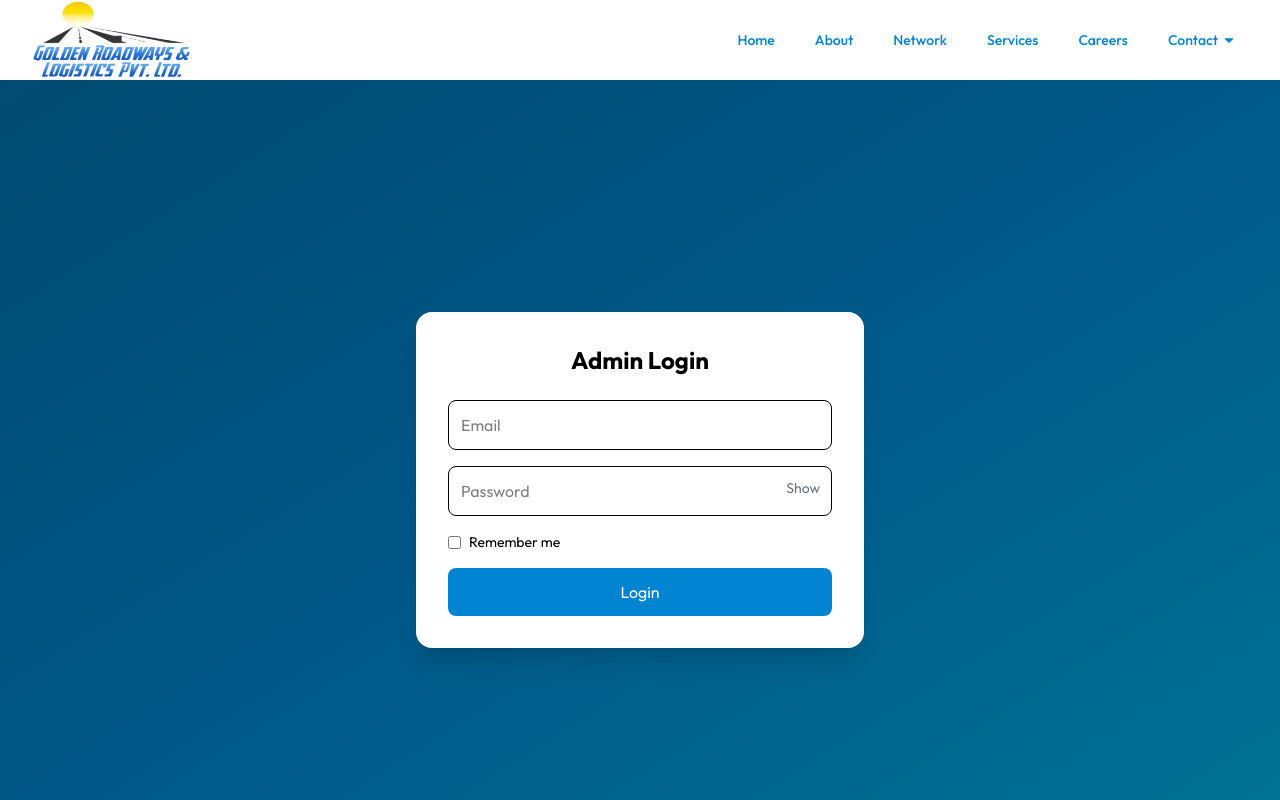
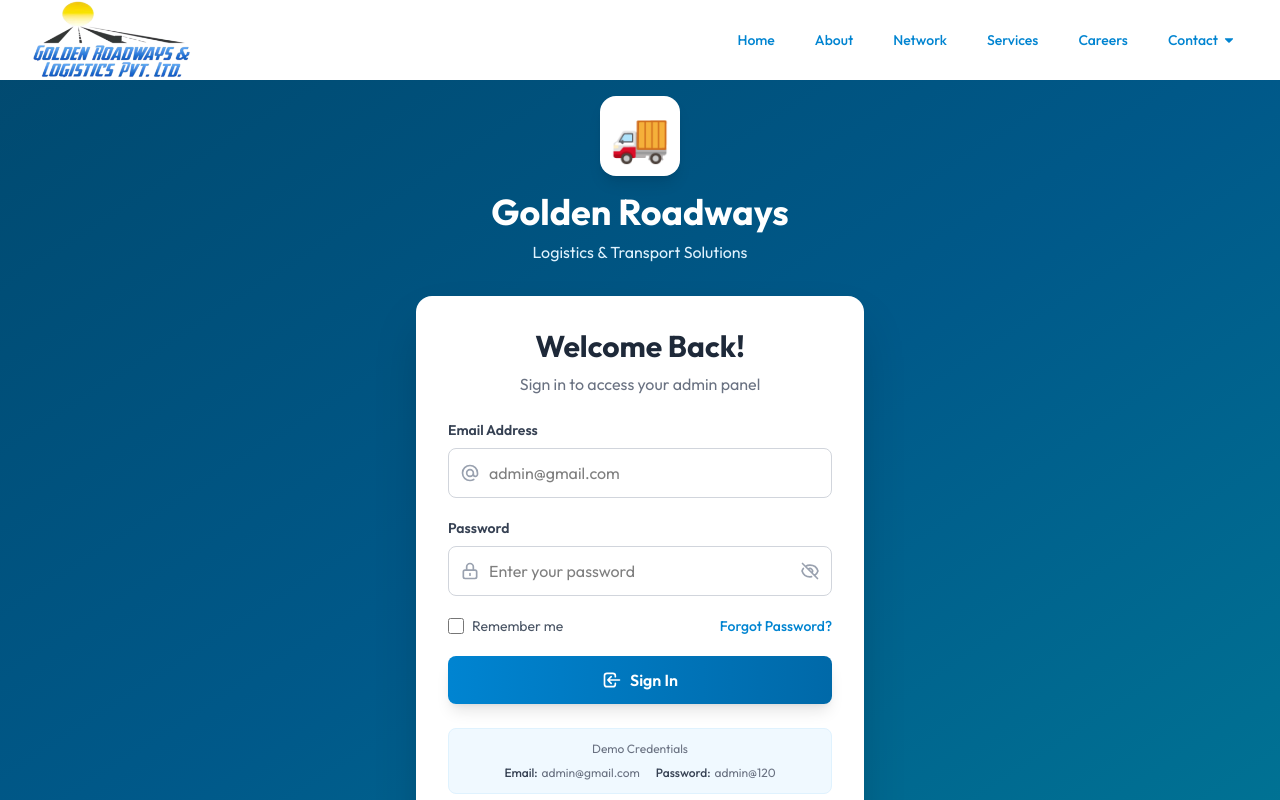
Before and after one commit to rajat804/roadways-frontend, a React (Vite) app: page /login in a window 1280 px wide. Shown: the top 800 px of the page. Built offline with nearby package versions, Linux system fonts and the light colour scheme; a web font is replaced by a local one.

Commit message:
login change

```diff
--- a/src/auth/Login.jsx
+++ b/src/auth/Login.jsx
@@ -1,63 +1,54 @@
-import React, { useState } from "react";
-import { useNavigate } from "react-router-dom";
-import axios from "axios";
+import React, { useState } from 'react';
+import { useNavigate } from 'react-router-dom';
+import axios from 'axios';
 
 const Login = () => {
   const navigate = useNavigate();
+  const [email, setEmail] = useState('');
+  const [password, setPassword] = useState('');
+  const [showPassword, setShowPassword] = useState(false);
+  const [rememberMe, setRememberMe] = useState(false);
+  const [loading, setLoading] = useState(false);
+  const [error, setError] = useState('');
 
-  const [email, setEmail] = useState("");
-  const [password, setPassword] = useState("");
-  const [rememberMe, setRememberMe] = useState(false);
-  const [showPassword, setShowPassword] = useState(false);
-  const [loading, setLoading] = useState(false);
-  const [error, setError] = useState("");
-
-  const BACKEND_URL =
-    import.meta.env.VITE_BACKEND_URI || "http://localhost:4000";
+  const BACKEND_URL = import.meta.env.VITE_BACKEND_URI;
+  const API_URL = `${BACKEND_URL}/api/auth`;
 
   const handleSubmit = async (e) => {
     e.preventDefault();
+    setLoading(true);
+    setError('');
 
     if (!email || !password) {
-      setError("Please enter email and password");
+      setError('Please enter both email and password');
+      setLoading(false);
       return;
     }
 
     try {
-      setLoading(true);
-      setError("");
-
-      const res = await axios.post(
-        `${BACKEND_URL}/api/auth/login`,
-        {
+      const response = await axios.post(`${API_URL}/login`, {
         email,
         password,
-          rememberMe,
+        rememberMe
+      }, {
+        headers: {
+          'Content-Type': 'application/json'
         },
-        {
-          withCredentials: true,
-          headers: {
-            "Content-Type": "application/json",
-          },
-        }
-      );
+        withCredentials: true
+      });
 
-      if (res.data.success) {
-        localStorage.setItem("adminEmail", email);
-
-        if (res.data.data?.token) {
-          localStorage.setItem("adminToken", res.data.data.token);
-        }
-
-        navigate("/admin/dashboard");
+      if (response.data.success) {
+        localStorage.setItem('adminToken', response.data.data.token);
+        localStorage.setItem('adminEmail', email);
+        navigate('/admin/dashboard');
       }
     } catch (err) {
-      console.error(err);
-
       if (err.response) {
-        setError(err.response.data.message || "Invalid login credentials");
+        setError(err.response.data.message || 'Login failed. Please try again.');
+      } else if (err.request) {
+        setError('Cannot connect to server. Please check if backend is running on port 4000');
       } else {
-        setError("Server connection failed");
+        setError('An error occurred. Please try again.');
       }
     } finally {
       setLoading(false);
@@ -66,64 +57,165 @@
 
   return (
     <div className="min-h-screen bg-gradient-to-br from-sky-900 via-sky-800 to-cyan-700 flex items-center justify-center p-4">
-      <div className="bg-white rounded-2xl shadow-xl p-8 w-full max-w-md">
+      <div className="w-full max-w-md">
+        <div className="text-center mb-8">
+          <div className="inline-flex items-center justify-center w-20 h-20 bg-white rounded-2xl shadow-lg mb-4">
+            <span className="text-5xl">🚚</span>
+          </div>
+          <h1 className="text-3xl md:text-4xl font-bold text-white mb-2">
+            Golden Roadways
+          </h1>
+          <p className="text-sky-100 text-sm md:text-base">
+            Logistics & Transport Solutions
+          </p>
+        </div>
 
-        <h2 className="text-2xl font-bold text-center mb-6">
-          Admin Login
-        </h2>
+        <div className="bg-white rounded-2xl shadow-2xl p-6 md:p-8">
+          <div className="text-center mb-6">
+            <h2 className="text-2xl md:text-3xl font-bold text-gray-800">Welcome Back!</h2>
+            <p className="text-gray-500 text-sm md:text-base mt-2">
+              Sign in to access your admin panel
+            </p>
+          </div>
 
           {error && (
-          <div className="bg-red-100 text-red-600 p-2 rounded mb-4 text-sm">
-            {error}
+            <div className="mb-4 p-3 bg-red-50 border border-red-200 rounded-lg">
+              <div className="flex items-center gap-2">
+                <span className="text-red-500">⚠️</span>
+                <p className="text-red-600 text-sm">{error}</p>
+              </div>
             </div>
           )}
 
-        <form onSubmit={handleSubmit} className="space-y-4">
-
+          <form onSubmit={handleSubmit} className="space-y-5">
+            <div>
+              <label className="block text-gray-700 text-sm font-semibold mb-2">
+                Email Address
+              </label>
+              <div className="relative">
+                <div className="absolute inset-y-0 left-0 pl-3 flex items-center pointer-events-none">
+                  <svg className="w-5 h-5 text-gray-400" fill="none" stroke="currentColor" viewBox="0 0 24 24">
+                    <path strokeLinecap="round" strokeLinejoin="round" strokeWidth={2} d="M16 12a4 4 0 10-8 0 4 4 0 008 0zm0 0v1.5a2.5 2.5 0 005 0V12a9 9 0 10-9 9m4.5-1.206a8.959 8.959 0 01-4.5 1.207" />
+                  </svg>
+                </div>
                 <input
                   type="email"
-            placeholder="Email"
-            className="w-full border p-3 rounded-lg"
                   value={email}
                   onChange={(e) => setEmail(e.target.value)}
+                  placeholder="admin@gmail.com"
+                  className="w-full pl-10 pr-3 py-3 border border-gray-300 rounded-lg focus:outline-none focus:ring-2 focus:ring-sky-500 focus:border-transparent transition-all"
+                  disabled={loading}
+                  required
                 />
+              </div>
+            </div>
 
+            <div>
+              <label className="block text-gray-700 text-sm font-semibold mb-2">
+                Password
+              </label>
               <div className="relative">
+                <div className="absolute inset-y-0 left-0 pl-3 flex items-center pointer-events-none">
+                  <svg className="w-5 h-5 text-gray-400" fill="none" stroke="currentColor" viewBox="0 0 24 24">
+                    <path strokeLinecap="round" strokeLinejoin="round" strokeWidth={2} d="M12 15v2m-6 4h12a2 2 0 002-2v-6a2 2 0 00-2-2H6a2 2 0 00-2 2v6a2 2 0 002 2zm10-10V7a4 4 0 00-8 0v4h8z" />
+                  </svg>
+                </div>
                 <input
                   type={showPassword ? "text" : "password"}
-              placeholder="Password"
-              className="w-full border p-3 rounded-lg"
                   value={password}
                   onChange={(e) => setPassword(e.target.value)}
+                  placeholder="Enter your password"
+                  className="w-full pl-10 pr-12 py-3 border border-gray-300 rounded-lg focus:outline-none focus:ring-2 focus:ring-sky-500 focus:border-transparent transition-all"
+                  disabled={loading}
+                  required
                 />
-
                 <button
                   type="button"
-              className="absolute right-3 top-3 text-sm text-gray-500"
                   onClick={() => setShowPassword(!showPassword)}
+                  className="absolute inset-y-0 right-0 pr-3 flex items-center"
                 >
-              {showPassword ? "Hide" : "Show"}
+                  {showPassword ? (
+                    <svg className="w-5 h-5 text-gray-400 hover:text-gray-600" fill="none" stroke="currentColor" viewBox="0 0 24 24">
+                      <path strokeLinecap="round" strokeLinejoin="round" strokeWidth={2} d="M15 12a3 3 0 11-6 0 3 3 0 016 0z" />
+                      <path strokeLinecap="round" strokeLinejoin="round" strokeWidth={2} d="M2.458 12C3.732 7.943 7.523 5 12 5c4.478 0 8.268 2.943 9.542 7-1.274 4.057-5.064 7-9.542 7-4.477 0-8.268-2.943-9.542-7z" />
+                    </svg>
+                  ) : (
+                    <svg className="w-5 h-5 text-gray-400 hover:text-gray-600" fill="none" stroke="currentColor" viewBox="0 0 24 24">
+                      <path strokeLinecap="round" strokeLinejoin="round" strokeWidth={2} d="M13.875 18.825A10.05 10.05 0 0112 19c-4.478 0-8.268-2.943-9.543-7a9.97 9.97 0 011.563-3.029m5.858.908a3 3 0 114.243 4.243M9.878 9.878l4.242 4.242M9.88 9.88l-3.29-3.29m7.532 7.532l3.29 3.29M3 3l3.59 3.59m0 0A9.953 9.953 0 0112 5c4.478 0 8.268 2.943 9.543 7a10.025 10.025 0 01-4.132 5.411m0 0L21 21" />
+                    </svg>
+                  )}
                 </button>
               </div>
+            </div>
 
-          <label className="flex items-center gap-2 text-sm">
+            <div className="flex items-center justify-between">
+              <label className="flex items-center gap-2 cursor-pointer">
                 <input
                   type="checkbox"
                   checked={rememberMe}
                   onChange={(e) => setRememberMe(e.target.checked)}
+                  className="w-4 h-4 text-sky-600 border-gray-300 rounded focus:ring-sky-500"
+                  disabled={loading}
                 />
-            Remember me
+                <span className="text-sm text-gray-600">Remember me</span>
               </label>
+              <button
+                type="button"
+                className="text-sm text-sky-600 hover:text-sky-700 font-medium transition-colors"
+              >
+                Forgot Password?
+              </button>
+            </div>
 
             <button
               type="submit"
               disabled={loading}
-            className="w-full bg-sky-600 hover:bg-sky-700 text-white py-3 rounded-lg"
+              className={`w-full py-3 bg-gradient-to-r from-sky-600 to-sky-700 text-white rounded-lg font-semibold hover:from-sky-700 hover:to-sky-800 transition-all duration-300 shadow-lg hover:shadow-xl flex items-center justify-center gap-2 ${
+                loading ? 'opacity-70 cursor-not-allowed' : ''
+              }`}
             >
-            {loading ? "Logging in..." : "Login"}
+              {loading ? (
+                <>
+                  <svg className="animate-spin h-5 w-5 text-white" xmlns="http://www.w3.org/2000/svg" fill="none" viewBox="0 0 24 24">
+                    <circle className="opacity-25" cx="12" cy="12" r="10" stroke="currentColor" strokeWidth="4"></circle>
+                    <path className="opacity-75" fill="currentColor" d="M4 12a8 8 0 018-8V0C5.373 0 0 5.373 0 12h4zm2 5.291A7.962 7.962 0 014 12H0c0 3.042 1.135 5.824 3 7.938l3-2.647z"></path>
+                  </svg>
+                  Logging in...
+                </>
+              ) : (
+                <>
+                  <svg className="w-5 h-5" fill="none" stroke="currentColor" viewBox="0 0 24 24">
+                    <path strokeLinecap="round" strokeLinejoin="round" strokeWidth={2} d="M11 16l-4-4m0 0l4-4m-4 4h14m-5 4v1a3 3 0 01-3 3H6a3 3 0 01-3-3V7a3 3 0 013-3h7a3 3 0 013 3v1" />
+                  </svg>
+                  Sign In
+                </>
+              )}
             </button>
           </form>
 
+          <div className="mt-6 p-3 bg-sky-50 rounded-lg border border-sky-100">
+            <p className="text-xs text-gray-500 text-center mb-2">Demo Credentials</p>
+            <div className="flex justify-center gap-4 text-xs">
+              <div className="flex items-center gap-1">
+                <span className="font-medium text-gray-700">Email:</span>
+                <span className="text-gray-500">admin@gmail.com</span>
+              </div>
+              <div className="flex items-center gap-1">
+                <span className="font-medium text-gray-700">Password:</span>
+                <span className="text-gray-500">admin@120</span>
+              </div>
+            </div>
+          </div>
+
+          <div className="mt-6 text-center">
+            <p className="text-xs text-gray-500">
+              © 2024 Golden Roadways & Logistics Pvt. Ltd.
+            </p>
+            <p className="text-xs text-gray-400 mt-1">
+              GSTIN: 07AAGCG5997B1ZE | SAC: 996791
+            </p>
+          </div>
+        </div>
       </div>
     </div>
   );
```
Lines whose indentation alone changed are shown as unchanged.
